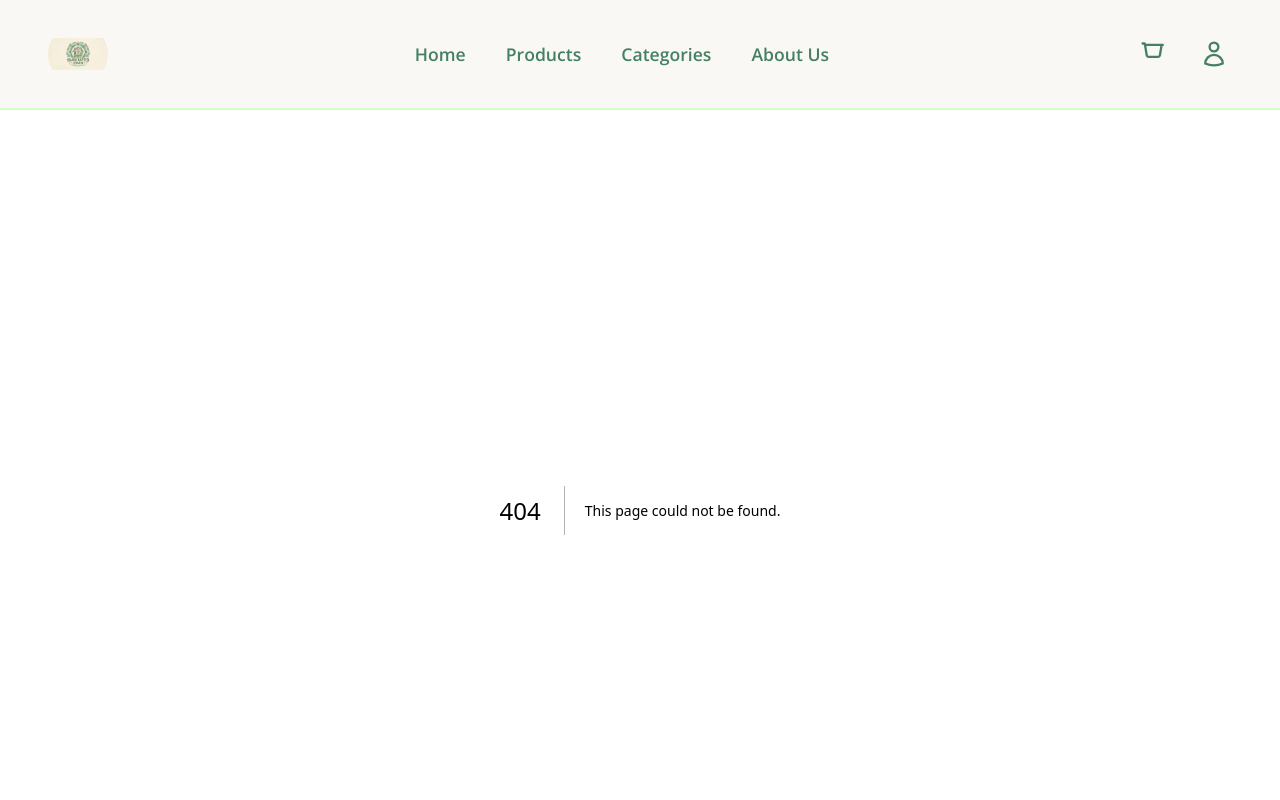
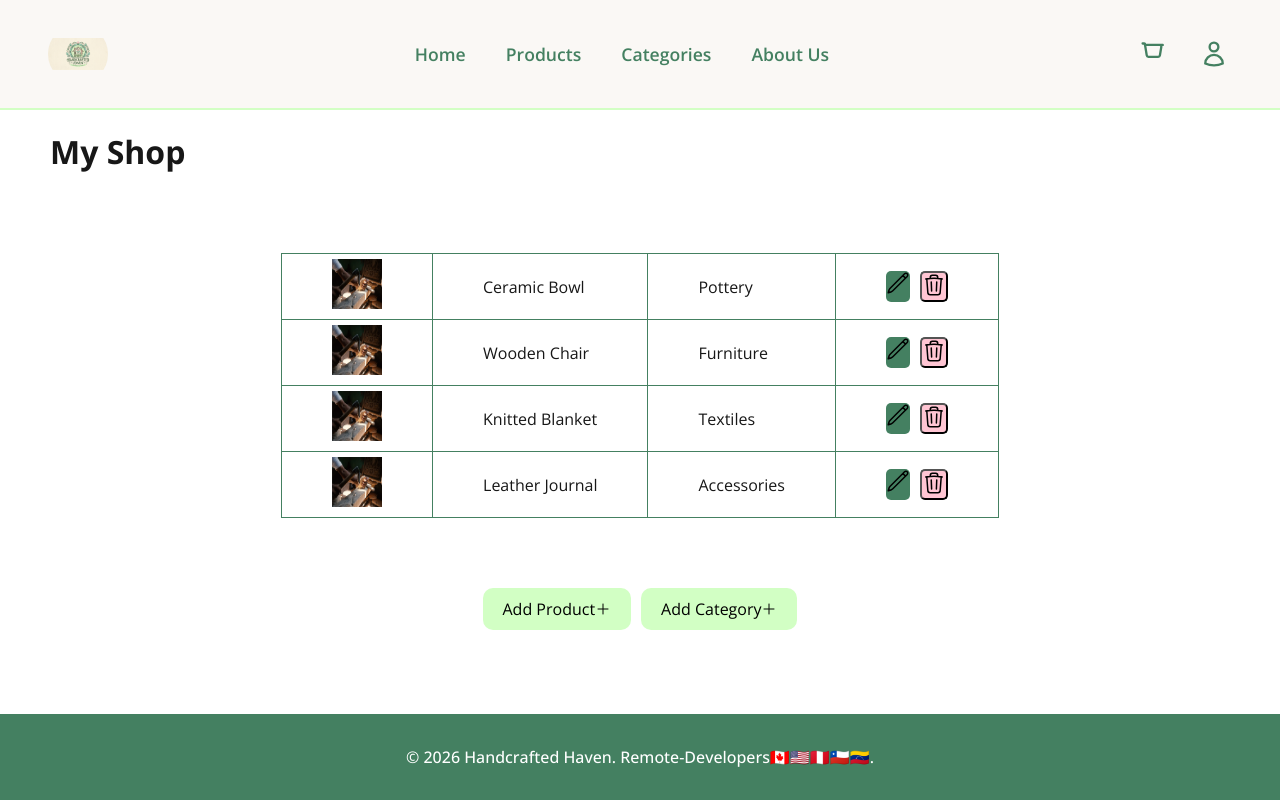
Before and after one commit to smondragondev/handcrafted-haven, a Next.js app: page /my-shop in a window 1280 px wide. Before the commit this address had no page. Shown: the top 800 px of the page. Built offline with nearby package versions, Linux system fonts and the light colour scheme.

Commit message:
Add My Shop page and product management buttons with styles

```diff
--- a/package.json
+++ b/package.json
@@ -9,6 +9,7 @@
     "lint": "eslint"
   },
   "dependencies": {
+    "@heroicons/react": "^2.2.0",
     "next": "16.2.6",
     "react": "19.2.4",
     "react-dom": "19.2.4"
--- /dev/null
+++ b/src/app/my-shop/(overview)/page.tsx
@@ -0,0 +1,104 @@
+import Image from "next/image";
+import { Metadata } from "next";
+import {
+  AddCategory,
+  AddProduct,
+  DeleteProduct,
+  EditProduct,
+} from "@/app/ui/my-shop/buttons";
+
+import styles from "../../ui/my-shop/myshop.module.css";
+
+export const metadata: Metadata = {
+  title: "My Shop",
+};
+
+export default function MyShop() {
+  const products = [
+    {
+      id: "1",
+      name: "Ceramic Bowl",
+      category: "Pottery",
+      imageUrl: "/category.webp",
+    },
+    {
+      id: "2",
+      name: "Wooden Chair",
+      category: "Furniture",
+      imageUrl: "/category.webp",
+    },
+    {
+      id: "3",
+      name: "Knitted Blanket",
+      category: "Textiles",
+      imageUrl: "/category.webp",
+    },
+    {
+      id: "4",
+      name: "Leather Journal",
+      category: "Accessories",
+      imageUrl: "/category.webp",
+    },
+  ];
+  return (
+    <div className={styles["main-container"]}>
+      <h1>My Shop</h1>
+      <div className={styles["table-container"]}>
+        <table className={styles["main-table"]}>
+          <tbody>
+            {products.map((product) => (
+              <tr key={product.id}>
+                <td>
+                  <Image
+                    src={product.imageUrl}
+                    alt={product.name}
+                    width={50}
+                    height={50}
+                    priority
+                  />
+                </td>
+                <td>{product.name}</td>
+                <td>{product.category}</td>
+                <td>
+                  <div className={styles["main-buttons"]}>
+                    <EditProduct></EditProduct>
+                    <DeleteProduct></DeleteProduct>
+
+                  </div>
+                </td>
+              </tr>
+            ))}
+          </tbody>
+        </table>
+
+      </div>
+      <ul className={styles["card-container"]}>
+        {products.map((product) => (
+          <li className={styles["product-card"]} key={product.id}>
+            <div className={styles["product-info"]}>
+              <Image
+                src={product.imageUrl}
+                alt={product.name}
+                width={50}
+                height={50}
+                priority
+              />
+              <div className="product-name">
+                <h2>{product.name}</h2>
+                <p>{product.category}</p>
+              </div>
+            </div>
+            <div className={styles["product-button"]}>
+              <EditProduct></EditProduct>
+              <DeleteProduct></DeleteProduct>
+            </div>
+          </li>
+        ))}
+      </ul>
+      <div className={styles["main-buttons"]}>
+        <AddProduct></AddProduct>
+        <AddCategory></AddCategory>
+      </div>
+    </div>
+  );
+}
--- /dev/null
+++ b/src/app/ui/my-shop/buttons.tsx
@@ -0,0 +1,39 @@
+import { PencilIcon, PlusIcon, TrashIcon } from "@heroicons/react/24/outline";
+import Link from "next/link";
+import styles from "./myshop.module.css";
+
+export function AddProduct() {
+  return (
+    <Link href="#" className={styles["primary-button"]}>
+      <span>Add Product</span>
+      <PlusIcon className={styles["icon"]}></PlusIcon>
+    </Link>
+  );
+}
+
+export function AddCategory() {
+    return (
+        <Link href="#" className={styles["primary-button"]}>
+            <span>Add Category</span>
+            <PlusIcon className={styles["icon"]}></PlusIcon>
+        </Link>
+    )
+}
+
+export function EditProduct() {
+    return (
+        <Link href="" className={styles["edit-button"]}>
+            <PencilIcon className={styles["icon-button"]}></PencilIcon>
+        </Link>
+    )
+}
+
+export function DeleteProduct() {
+    return (
+        <form action="">
+            <button className={styles["delete-button"]}>
+                <TrashIcon className={styles["icon-button"]}></TrashIcon>
+            </button>
+        </form>
+    )
+}
--- /dev/null
+++ b/src/app/ui/my-shop/myshop.module.css
@@ -0,0 +1,122 @@
+.main-container {
+    padding: 10px;
+}
+
+.main-container h1 {
+    margin-bottom: 30px;
+}
+
+.card-container {
+    list-style: none;
+}
+
+.product-card {
+    display: grid;
+    grid-template-columns: 1fr 10px 1fr;
+    padding: 10px;
+    align-items: center;
+}
+
+.main-table {
+    display: none;
+}
+
+.main-buttons {
+    display: flex;
+    justify-content: center;
+    gap: 10px;
+}
+
+.icon-button {
+    width: 24px;
+}
+
+.icon {
+    width: 16px;
+}
+
+.primary-button {
+    width: fit-content;
+    padding: 10px 20px;
+    border-radius: 10px;
+    background-color: #D2FFC4;
+    color: #000;
+    display: flex;
+    align-items: center;
+}
+
+.primary-button:hover {
+    background-color: #448061;
+    color: #fff;
+}
+
+.edit-button {
+    background-color: #448061;
+    color: #000;
+    display: block;
+    border-radius: 5px;
+}
+
+.edit-button:hover {
+    background-color: #ADFFF5;
+}
+
+.delete-button {
+    background-color: #FFC5D3;
+    color: #000;
+    border-radius: 5px;
+    cursor: pointer;
+}
+
+.delete-button:hover {
+    background-color: #f498ae;
+}
+
+.product-button {
+    display: flex;
+    gap: 10px;
+    justify-content: end;
+    grid-column: 2 / -1;
+}
+
+.product-info {
+    display: flex;
+    gap: 5px;
+}
+
+@media (min-width: 600px) {
+
+    .main-container h1 {
+        margin-left: 40px;
+        margin-top: 10px;
+    }
+
+    .main-table {
+        display: table;
+        border: 1px solid;
+        border-collapse: collapse;
+        width: fit-content;
+        margin-bottom: 20px;
+        border-color: #448061;
+    }
+
+    .table-container {
+        display: flex;
+        justify-content: center;
+        padding: 50px 0px;
+    }
+
+    .main-table td {
+        padding: 5px 50px;
+        border: 1px solid #448061;
+    }
+
+    .main-table tr {
+        border: none;
+    }
+
+    .card-container {
+        display: none;
+    }
+
+}
```
Also changed, not shown: 1 other file (tests, documents, lock files or other folders).
